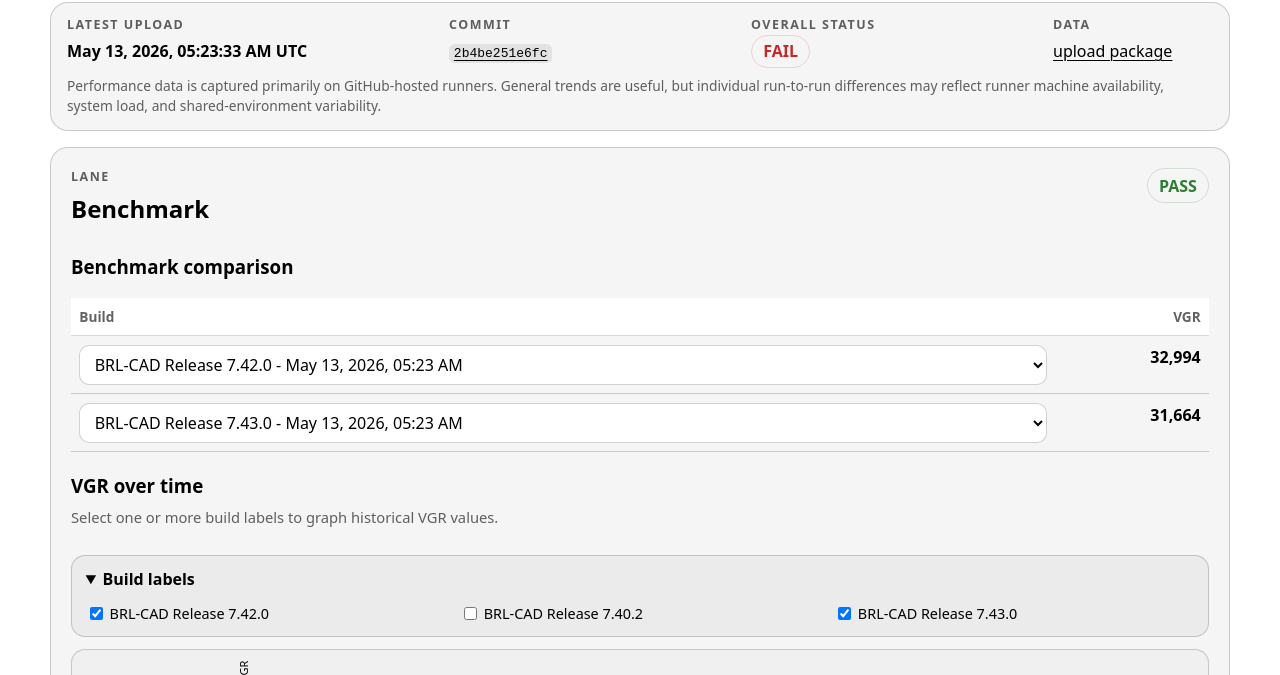
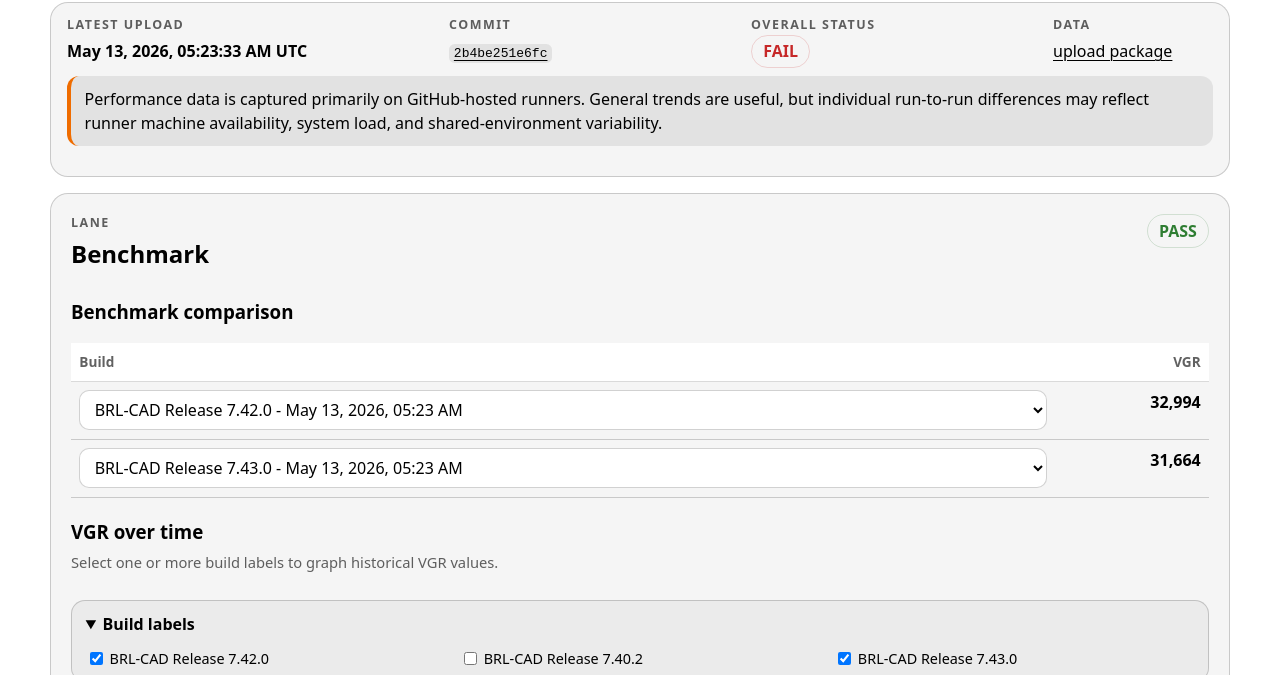
Before and after one commit to f4alt/brlcad_performance_dashboard, a plain HTML site: page site/index.html in a window 1280 px wide. Shown: the part 125-800 px from the top of the page. Drawn offline with Linux system fonts and the light colour scheme; no server answers; files whose address does not match are found by name.

Commit message:
use class we already have

```diff
--- a/site/css/styles.css
+++ b/site/css/styles.css
@@ -57,13 +57,6 @@
 .subsection { margin-top: 1.25rem; }
 .small-text { font-size: 0.92rem; }
 .muted { color: var(--muted); }
-
-.runner-disclaimer {
-  margin: 0.75rem 0 0;
-  max-width: 72rem;
-  color: var(--muted);
-  font-size: 0.86rem;
-}
 
 .dataset-row {
   margin-top: 0.85rem;
--- a/site/index.html
+++ b/site/index.html
@@ -20,7 +20,7 @@
             <strong>Loading…</strong>
           </div>
         </div>
-        <p class="runner-disclaimer">
+        <p class="notice warn">
           Performance data is captured primarily on GitHub-hosted runners. General trends are useful, but individual run-to-run differences may reflect runner machine availability, system load, and shared-environment variability.
         </p>
       </section>
```
